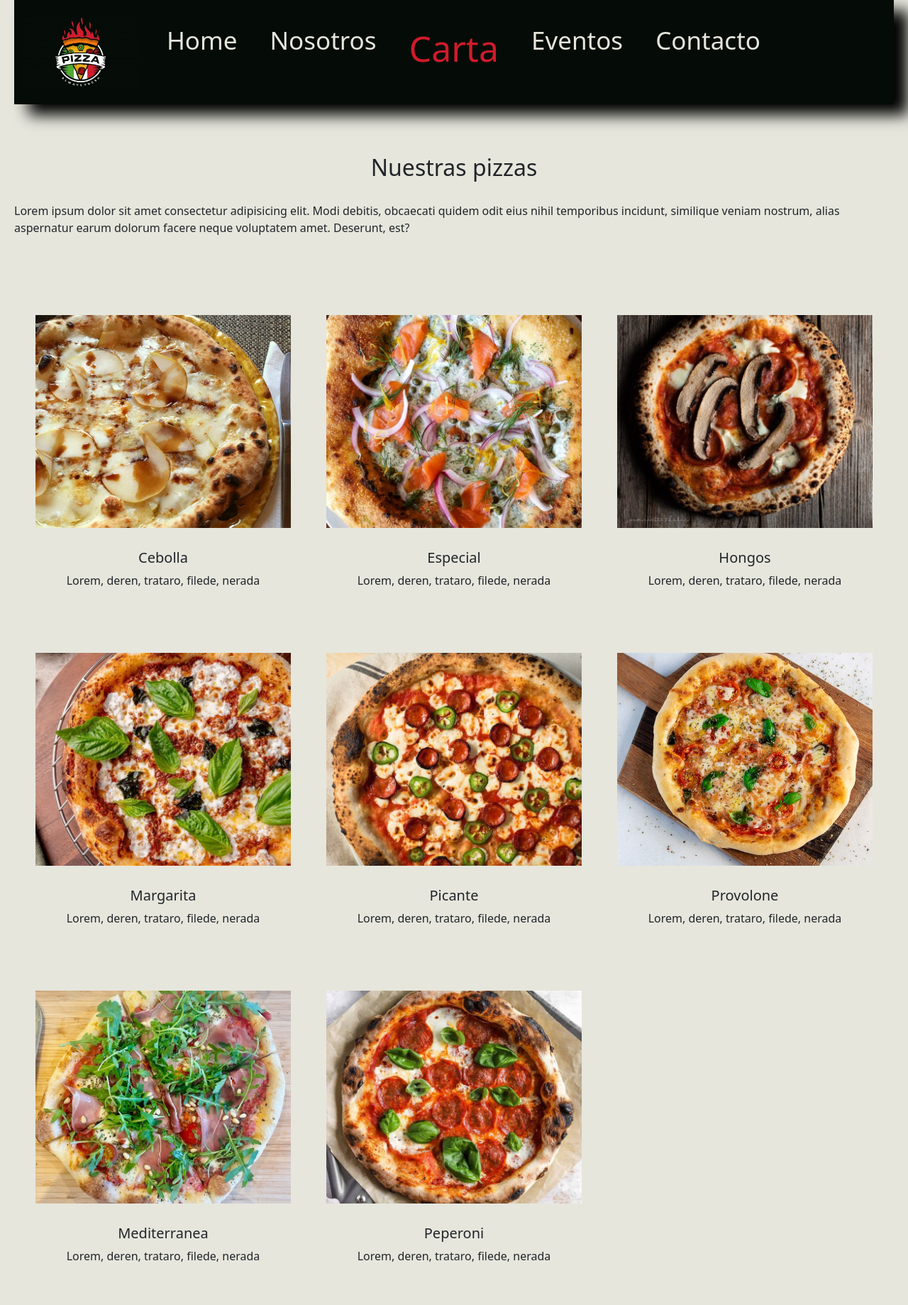
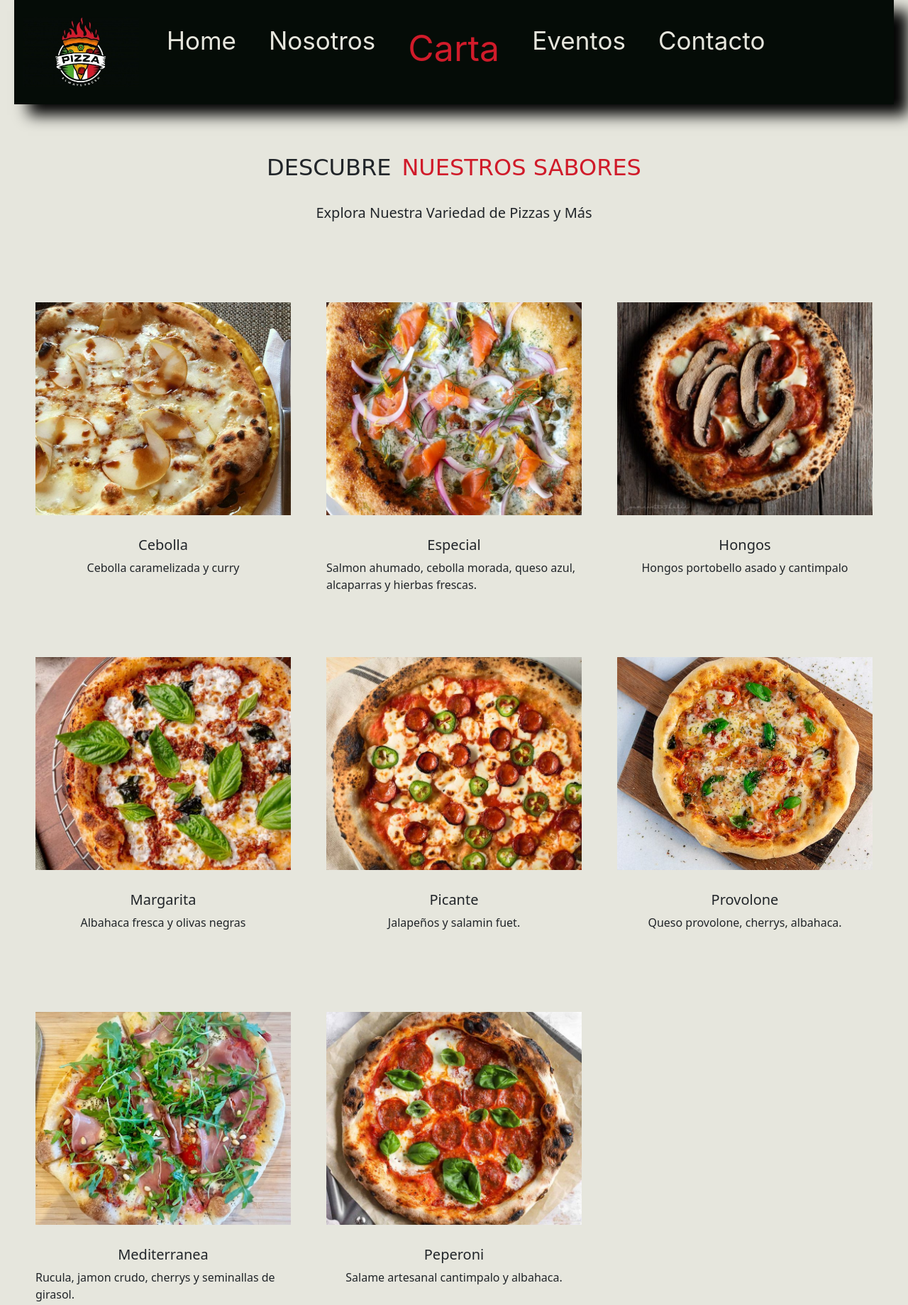
Before and after one commit to FranciscoRaccone/Pre-entrega, a website: page pages/carta.html in a window 1280 px wide. Shown: the top 1839 px of the page at 71% size. Drawn offline with nearby package versions, Linux system fonts and the light colour scheme.

Commit message:
casi listo

```diff
--- a/pages/carta.html
+++ b/pages/carta.html
@@ -43,10 +43,10 @@
         </header>
     <main>
         <h2>
-            Nuestras pizzas
+          Descubre  <span>Nuestros Sabores</span>
         </h2>
         <p>
-            Lorem ipsum dolor sit amet consectetur adipisicing elit. Modi debitis, obcaecati quidem odit eius nihil temporibus incidunt, similique veniam nostrum, alias aspernatur earum dolorum facere neque voluptatem amet. Deserunt, est?
+          Explora Nuestra Variedad de Pizzas y Más
         </p>
     </main>
     <section class="menu-pizzas">
@@ -55,56 +55,56 @@
               <img src="../img/cebolla.jpg" alt="" style="max-height: 300px;">
               <h5>Cebolla</h5>
                 <p class="ingredientes">
-                  Lorem, deren, trataro, filede, nerada
+                  Cebolla caramelizada y curry
                 </p>
           </div>
           <div class="img-dos">
               <img src="../img/gurmet.jpg" alt="" style="max-height: 300px;">
               <h5>Especial</h5>
                 <p class="ingredientes">
-                  Lorem, deren, trataro, filede, nerada
+                  Salmon ahumado, cebolla morada, queso azul, alcaparras y hierbas frescas.
                 </p>
           </div>
           <div class="img-tres">
               <img src="../img/hongos.jpg" alt="" style="max-height: 300px;">
               <h5>Hongos</h5>
                 <p class="ingredientes">
-                  Lorem, deren, trataro, filede, nerada
+                  Hongos portobello asado y cantimpalo
                 </p>
           </div>
           <div class="img-cuatro">
               <img src="../img/margarita.jpg" alt="" style="max-height: 300px;">
               <h5>Margarita</h5>
                 <p class="ingredientes">
-                  Lorem, deren, trataro, filede, nerada
+                  Albahaca fresca y olivas negras
                 </p>
           </div>
           <div class="img-cinco">
               <img src="../img/picante.jpg" alt="" style="max-height: 300px;">
               <h5>Picante</h5>
                 <p class="ingredientes">
-                  Lorem, deren, trataro, filede, nerada
+                  Jalapeños y salamin fuet.
                 </p>
           </div>
           <div class="img-seis">
               <img src="../img/provolone.jpg" alt="" style="max-height: 300px;">
               <h5>Provolone</h5>
                 <p class="ingredientes">
-                  Lorem, deren, trataro, filede, nerada
+                  Queso provolone, cherrys, albahaca.
                 </p>
           </div>
           <div class="img-siete">
               <img src="../img/rucula-y-crudo.jpg" alt="" style="max-height: 300px;">
               <h5>Mediterranea</h5>
                 <p class="ingredientes">
-                  Lorem, deren, trataro, filede, nerada
+                  Rucula, jamon crudo, cherrys y seminallas de girasol.
                 </p>
           </div>
           <div class="img-ocho">
               <img src="../img/salame.jpg" alt="" style="max-height: 300px;">
               <h5>Peperoni</h5>
                 <p class="ingredientes">
-                  Lorem, deren, trataro, filede, nerada
+                  Salame artesanal cantimpalo y albahaca.
                 </p>
           </div>
       </div>
--- a/scss/style.scss
+++ b/scss/style.scss
@@ -64,6 +64,22 @@ header {
 
     }
 
+.container {
+  display: flex;
+  align-items: flex-start; /* Alinea los elementos de la izquierda */
+  justify-content: center; /* Centra horizontalmente */
+  @media screen and (max-width: 1260px){
+
+      flex-direction: column;
+      gap: 50px;
+      margin: 30px 20px 70px;
+      justify-content: center;
+      align-items: center;
+
+    }
+
+}
+
     .menu-pizzas {
         margin: 50px;
 
@@ -123,6 +139,13 @@ header {
         }
       }
 
+      .contacto{
+        display: flex;
+        align-items: flex-start; /* Alinea los elementos de la izquierda */
+        justify-content: center; /* Centra horizontalmente */
+        margin: 20px;
+      }
+
 
 
 
--- a/scss/utilidades/_variables.scss
+++ b/scss/utilidades/_variables.scss
@@ -34,13 +34,7 @@
     color: #E6E6DD; /* Color de texto */
     transition: color 0.3s ease; /* Transición suave para el color */
 }
-//Estilos main
-.container {
-    display: flex;
-    align-items: flex-start; /* Alinea los elementos de la izquierda */
-    justify-content: center; /* Centra horizontalmente */
 
-}
 
 .textos {
     flex: 1; /* Ocupa todo el espacio disponible */
@@ -50,7 +44,27 @@
 }
 main .textos h1 span{
     display: block;
+}
 
+main p{
+    font-size: 20px;
+    text-align: center;
+}
+
+h1{
+    font-size: 60px;
+    font-weight: bolder;
+}
+
+h2{
+    display: flex;
+    text-align: center;
+    align-items: center;
+    flex-wrap: wrap;
+}
+
+span{
+    color: #D01B2A;
 }
 
 .imagen {
@@ -128,3 +142,18 @@ main .textos h1 span{
     font-size: 16px;
     margin: 5px 0 0;
   }
+
+
+
+
+/* Aplica Amatic SC a los títulos */
+
+h1, h2{
+    font-family: 'Amatic SC', cursive;
+    text-transform: uppercase;
+}
+
+/* Aplica Inter a los botones y elementos específicos */
+button, .btn, .navbar, .footer {
+    font-family: 'Inter', sans-serif;
+}
```
Also changed, not shown: index.html (+1 -1 lines), pages/contacto.html (+2 -2 lines), pages/eventos.html (+3 -3 lines), pages/nosotros.html (+1 -2 lines), css/style.css, 1 other file.
